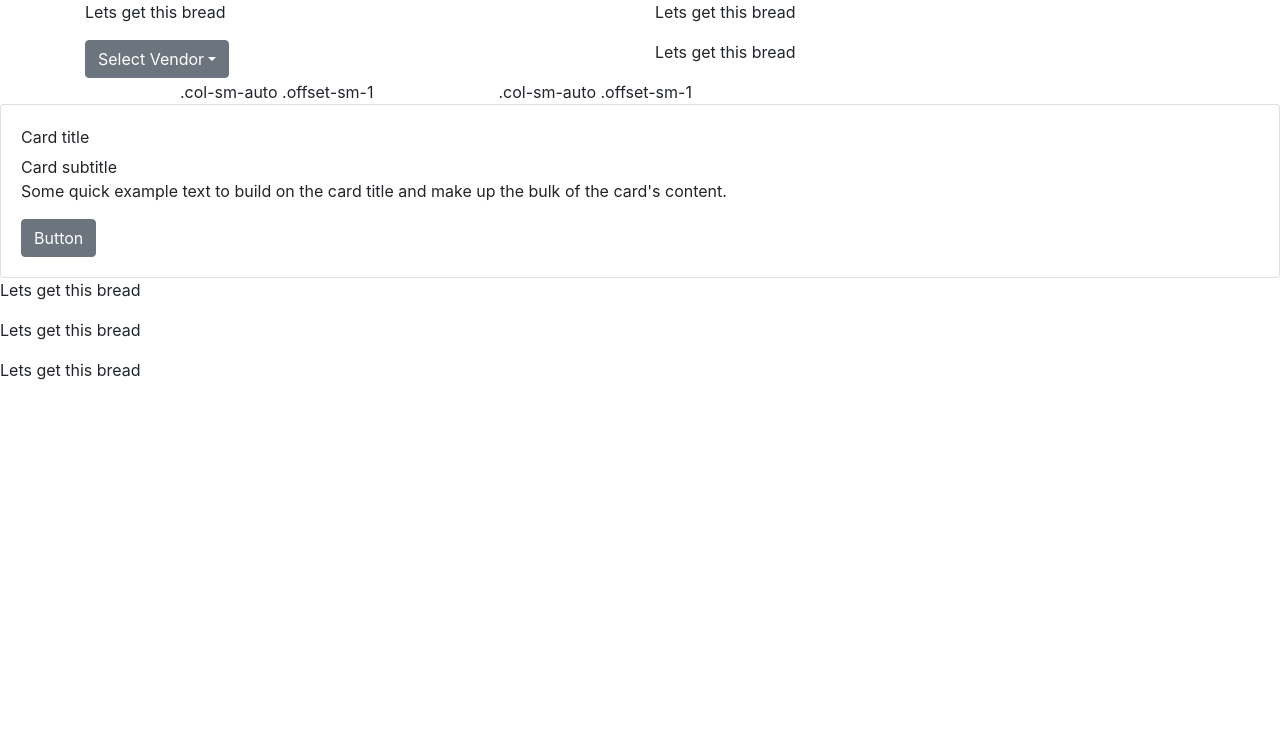
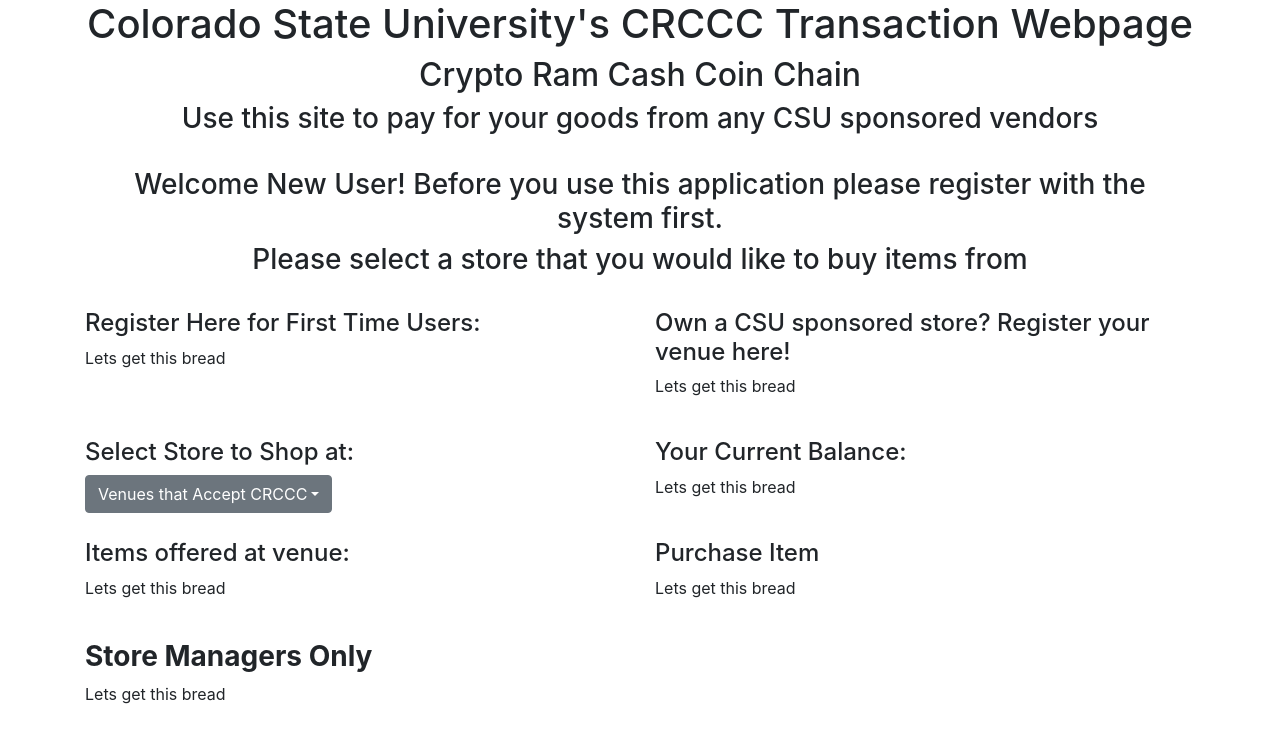
Before and after one commit to 0kayla0/TermProject, a React (Create React App) app in the folder crccc-token/: page / in a window 1280 px wide. Shown: the top 742 px of the page. Built offline with nearby package versions, Linux system fonts and the light colour scheme.

Commit message:
Added a grid layout for how the main entry point will look like

```diff
--- a/crccc-token/src/App.js
+++ b/crccc-token/src/App.js
@@ -21,8 +21,8 @@
     constructor(props) {
         super(props);
         this.state = {
-            acct_name: "",
-            register_name: "",
+            acct_name: null,
+            register_name: null,
             available_reg: [] //will need to query the contract to find avaiable
         };
 
@@ -48,52 +48,87 @@
     };
 
     render() {
+
+        let regName;
+        if(this.state.register_name === null){
+            regName = "Please select a store that you would like to buy items from";
+        }else{
+            regName = "You are currently shopping at " + this.state.register_name;
+        }
+
+        let welcome;
+        if(this.state.acct_name === null){
+            welcome = "Welcome New User! Before you use this application please register with the system first.";
+        }else{
+            welcome = "Hello " + this.state.acct_name + ", time to spend some crypto."
+        }
+
+
         return (
             <div>
 
                 <Container>
+
                     <Row>
                         <Col>
+                            <h1 align="center">Colorado State University's CRCCC Transaction Webpage</h1>
+                            <h2 align="center">Crypto Ram Cash Coin Chain</h2>
+                            <h3 align="center">Use this site to pay for your goods from any CSU sponsored vendors</h3>
+                            <br/>
+                            <h3 align="center">{welcome}</h3>
+                            <h3 align="center">{regName}</h3>
+                        </Col>
+                    </Row>
+
+                    <br/>
+
+                    <Row>
+                        <Col>
+                            <h4>Register Here for First Time Users:</h4>
                             <RegisterStudent acc_name={this.state.acct_name} update_name={this.updateAccountName}/>
                         </Col>
                         <Col>
+                            <h4>Own a CSU sponsored store? Register your venue here!</h4>
                             <SpawnRegister updateAvailableRegisters={this.updateAvailableRegisters}/>
                         </Col>
                     </Row>
 
+                    <br/>
+
                     <Row>
                         <Col>
+                            <h4>Select Store to Shop at:</h4>
                             <CurrentVendor register_name={this.state.register_name} available_registers={this.state.available_reg}
                                            updateRegister={this.updateRegister}/>
                         </Col>
                         <Col>
+                            <h4>Your Current Balance:</h4>
                             <StudentBalance/>
                         </Col>
                     </Row>
 
+                    <br/>
+
                     <Row>
-                        <Col sm={{ size: 'auto', offset: 1 }}>.col-sm-auto .offset-sm-1</Col>
-                        <Col sm={{ size: 'auto', offset: 1 }}>.col-sm-auto .offset-sm-1</Col>
+                        <Col>
+                            <h4>Items offered at venue:</h4>
+                            <ItemsList register_name={this.state.register_name}/>
+                        </Col>
+                        <Col>
+                            <h4>Purchase Item</h4>
+                            <PurchaseItem register_name={this.state.register_name}/>
+                        </Col>
+                    </Row>
+
+                    <br/>
+
+                    <Row>
+                        <Col>
+                            <h3><strong>Store Managers Only</strong></h3>
+                            <CloseRegister register_name={this.state.register_name}/>
+                        </Col>
                     </Row>
                 </Container>
-
-                <Card>
-                    <CardBody>
-                        <CardTitle>Card title</CardTitle>
-                        <CardSubtitle>Card subtitle</CardSubtitle>
-                        <CardText>Some quick example text to build on the card title and make up the bulk of the card's
-                            content.</CardText>
-                        <Button>Button</Button>
-                    </CardBody>
-                </Card>
-
-
-
-                <ItemsList register_name={this.state.register_name}/>
-                <PurchaseItem register_name={this.state.register_name}/>
-
-                <CloseRegister register_name={this.state.register_name}/>
-
             </div>
         );
     }
--- a/crccc-token/src/Components/CurrentVendor.js
+++ b/crccc-token/src/Components/CurrentVendor.js
@@ -31,7 +31,7 @@
         return (
             <Dropdown isOpen={this.state.dropdownOpen} toggle={this.toggle}>
                 <DropdownToggle caret>
-                    Select Vendor
+                    Venues that Accept CRCCC
                 </DropdownToggle>
                 <DropdownMenu>
                     {vendor_Item}
```
Also changed, not shown: 1 other file (tests, documents, lock files or other folders).
